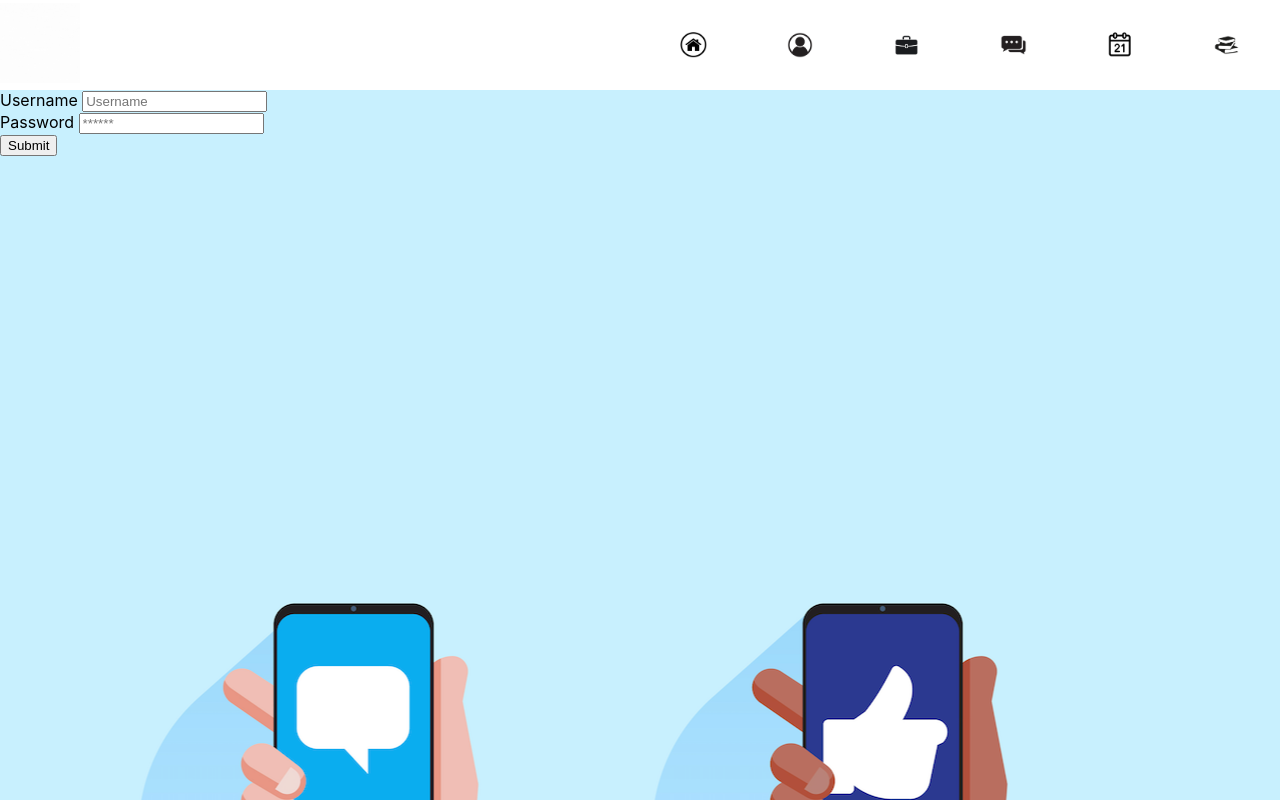
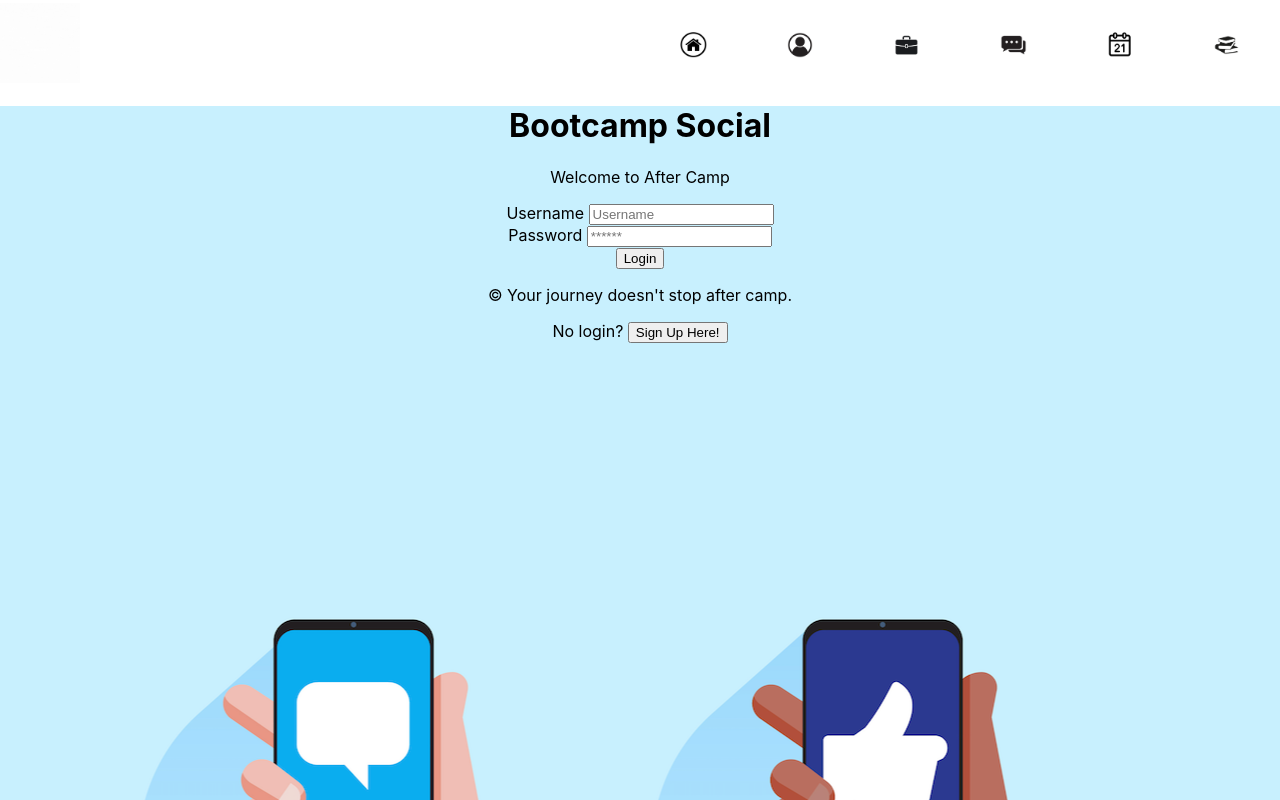
Before and after one commit to ishelly1997/bootcamp-social, a React (Create React App) app in the folder client/: page /login in a window 1280 px wide. Shown: the top 800 px of the page. Built offline with nearby package versions, Linux system fonts and the light colour scheme.

Commit message:
signup link from loginn

```diff
--- a/client/src/App.js
+++ b/client/src/App.js
@@ -14,6 +14,7 @@ import NoMatch from './pages/NoMatch';
 import Jobs from './pages/Jobs'
 import Messaging from './pages/Messaging'
 import Resources from './pages/Resources'
+import Profile from './pages/Profile'
 
 import { ApolloProvider, ApolloClient, InMemoryCache, createHttpLink } from '@apollo/client';
 
@@ -64,6 +65,10 @@ const App = () => {
                   element={<SignUp />}
               />
               <Route
+              path="/profile"
+              element={<Profile />}
+              />
+              <Route
                   path="/events"
                   element={<Events />}
               />
--- a/client/src/components/Navigation/nav.js
+++ b/client/src/components/Navigation/nav.js
@@ -16,14 +16,14 @@ const Nav = () => {
     return (
         <nav className="navigator">
             <div style={{ background: color }}>
-                <Link onClick={()=> setColor("#c8f0fe")} id="navtab" to="/" className="tab-links" >
+                <Link  id="navtab" to="/" className="tab-links" >
                     <img src={homeIcon} alt="/" className="tab-icons"></img>
                     {/* <p className="nav-titles">Home</p> */}
                 </Link>
             </div>
 
             <div style={{ background: color }}>
-                <Link onClick={()=> setColor("#fec8e9")} id="navtab" to="/network" className="tab-links">
+                <Link  id="navtab" to="/network" className="tab-links">
                     <img src={networkIcon} alt="/" className="tab-icons" ></img>
                     {/* <p className="nav-titles">Network</p> */}
                 </Link>
@@ -44,7 +44,7 @@ const Nav = () => {
             </div>
 
             <div style={{ background: color }}>
-                <Link onClick={()=> setColor("#fec8e9")} id="navtab" to="/events" className="tab-links">
+                <Link  id="navtab" to="/events" className="tab-links">
                     <img src={eventsIcon} alt="/" className="tab-icons"></img>
                     {/* <p className="nav-titles">Events</p> */}
                 </Link>
@@ -61,3 +61,8 @@ const Nav = () => {
 }
 
 export default Nav
+
+
+// onClick={()=> setColor("#fec8e9")}
+// onClick={()=> setColor("#fec8e9")}
+// onClick={()=> setColor("#c8f0fe")}
--- a/client/src/pages/Login.js
+++ b/client/src/pages/Login.js
@@ -5,6 +5,8 @@ import { useMutation } from '@apollo/client'
 import {LOGIN_USER} from '../utils/mutations'
 
 import Auth from '../utils/auth'
+
+import { Link } from "react-router-dom";
 
 const Login = () => {
 
@@ -49,18 +51,24 @@ const Login = () => {
 
     };
     return(
-        <div className="form">
+      <div
+      className="form"
+      align="center"
+      >
+        <div class="row h-100 justify-content-center align-items-center">
       <form >
+      <h1>Bootcamp Social</h1>
+              <p class="description">
+                Welcome to After Camp
+              </p>
         <div className="input-container">
           <label>Username </label>
-
           <input
             placeholder='Username'
             name='username'
             id='username'
             value={formState.username}
             onChange={handleChange}
-
           />
         </div>
         <div className="input-container">
@@ -71,17 +79,19 @@ const Login = () => {
             id='password'
             value={formState.password}
             onChange={handleChange}
+            type='password'
 />
-
         </div>
         <div className="button-container">
-            <input type="submit" onClick={handleFormSubmit}/>
+          <input align="center" value="Login" type="submit" onClick={handleFormSubmit}/>
         </div>
+        {error && <div>Login failed</div>}
+        <p class="copyright">&copy; Your journey doesn't stop after camp.</p>
+        <div>No login? <Link id="view-profile" to="/signup" className="profile-link" >
+                <button id="view-profile">Sign Up Here!</button>
+              </Link> </div>
       </form>
-     {/*
-      {error && <div>Login failed</div>}
-     */}
-
+         </div>
     </div>
   )
 };
--- a/client/src/pages/Network.js
+++ b/client/src/pages/Network.js
@@ -23,7 +23,7 @@ const Network = () => {
             <p className="card-header">
               {user.username}
             </p>
-            <img src={usericon} alt="user-icon"></img>
+            <img src={usericon} alt="user-icon" className="tab-icons"></img>
             <div className="card-body">
               <p>{user.email}</p>
               <p>Cohort: Columbia University Full-Stack Bootcamp May 2022</p>
--- a/client/src/pages/Profile.js
+++ b/client/src/pages/Profile.js
@@ -22,7 +22,7 @@ const Profile = () => {
 
                 <div>
                     <span>Recent Grad</span>
-                    <h5 >Lisa Bellum</h5>
+                    <h5 >Alex Hichens</h5>
                     <span>Full Stack Software Developer</span>
 
                     <div >
@@ -30,13 +30,13 @@ const Profile = () => {
 
                     </div>
 
-                     <ul class="social-list" style={{'list-style': 'none'}}>
+                     {/* <ul class="social-list" style={{'list-style': 'none'}}>
                         <li><i class="fa fa-facebook"></i></li>
                         <li><i class="fa fa-dribbble"></i></li>
                         <li><i class="fa fa-instagram"></i></li>
                         <li><i class="fa fa-linkedin"></i></li>
                         <li><i class="fa fa-google"></i></li>
-                    </ul>
+                    </ul> */}
 
                     <div
 
```
Lines whose indentation alone changed are shown as unchanged.
